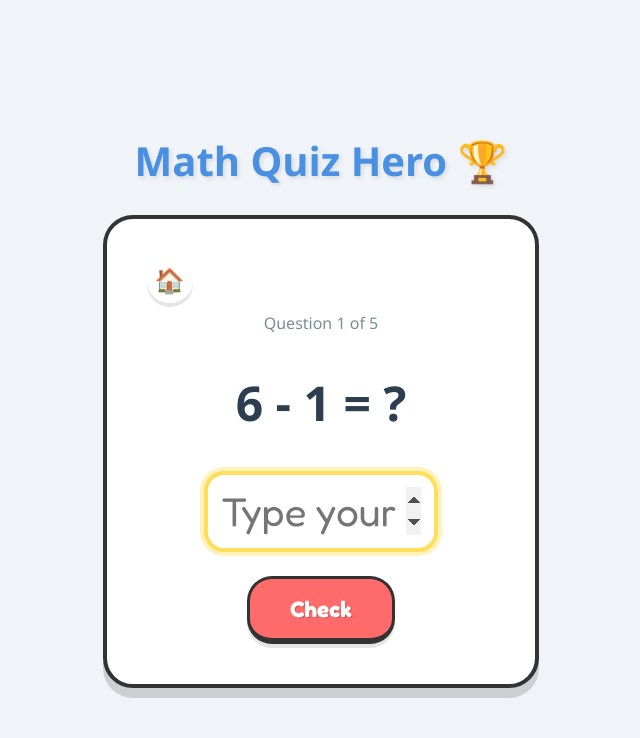
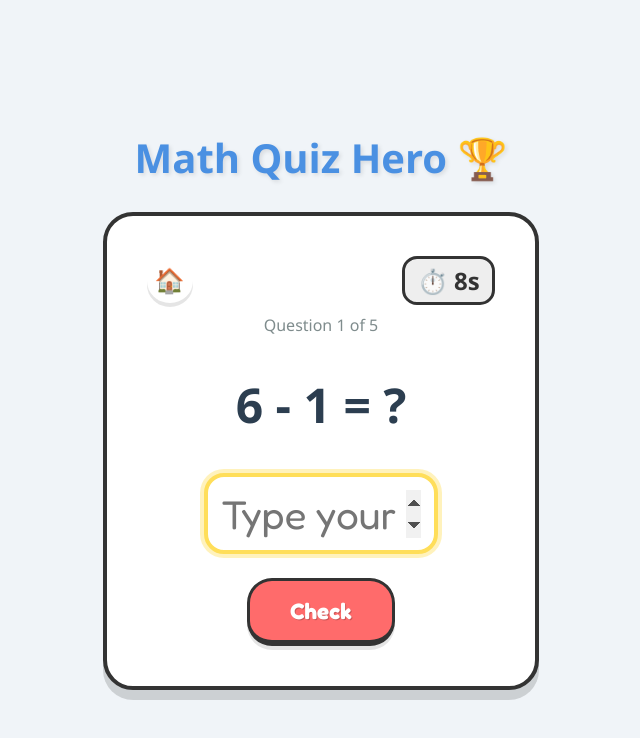
Before and after one commit to ahdanlai/math_quiz, a React (Vite) app: page / in a window 1280 px wide. Both pictures are taken after a click on the button "Go! 🚀". Shown: the top 738 px of the page, without its empty margins (351-991 px from the left). Built offline with nearby package versions, Linux system fonts and the light colour scheme.

Commit message:
Add 10-second timer to quiz
✅ Implemented a 10-second countdown for each question
✅ Automatic progression if time runs out
✅ Added visual timer to the UI with a pulsing danger state at 3 seconds

```diff
--- a/src/main/js/App.css
+++ b/src/main/js/App.css
@@ -155,9 +155,32 @@ header h1 {
 
 .screen-header-top {
   display: flex;
-  justify-content: flex-start;
+  justify-content: space-between;
+  align-items: center;
   margin-bottom: 0.5rem;
   width: 100%;
+}
+
+.timer {
+  font-size: 1.5rem;
+  font-weight: bold;
+  color: #333;
+  background: #eee;
+  padding: 0.2rem 0.8rem;
+  border-radius: 15px;
+  border: 3px solid #333;
+}
+
+.timer.danger {
+  color: #c0392b;
+  background: #fdeaea;
+  animation: pulse 1s infinite;
+}
+
+@keyframes pulse {
+  0% { transform: scale(1); }
+  50% { transform: scale(1.1); }
+  100% { transform: scale(1); }
 }
 
 .screen-header-top.right-align {
--- a/src/main/js/App.tsx
+++ b/src/main/js/App.tsx
@@ -12,17 +12,43 @@ function App() {
   const [currentQuestion, setCurrentQuestion] = useState<any>(null);
   const [userAnswer, setUserAnswer] = useState('');
   const [feedback, setFeedback] = useState<{ isCorrect: boolean; message: string } | null>(null);
+  const [timeLeft, setTimeLeft] = useState(10);
 
   const inputRef = useRef<HTMLInputElement>(null);
+  const timerRef = useRef<number | null>(null);
 
   useEffect(() => {
     if (state === 'ACTIVE' && !feedback && inputRef.current) {
-      // Small timeout ensures the DOM has updated and input is no longer disabled
       setTimeout(() => {
         inputRef.current?.focus();
       }, 10);
     }
   }, [currentQuestion, feedback, state]);
+
+  // Timer logic
+  useEffect(() => {
+    if (state === 'ACTIVE' && !feedback && timeLeft > 0) {
+      timerRef.current = window.setInterval(() => {
+        setTimeLeft((prev) => prev - 1);
+      }, 1000);
+    } else if (timeLeft === 0 && !feedback) {
+      // Time's up! Submit with no answer.
+      handleTimeout();
+    }
+
+    return () => {
+      if (timerRef.current) clearInterval(timerRef.current);
+    };
+  }, [state, feedback, timeLeft]);
+
+  const handleTimeout = () => {
+    const result = quizManager.submitAnswer(-999999); // Impossible answer
+    setFeedback({
+      isCorrect: false,
+      message: `⏰ Time's up! It was ${result.correctAnswer}`
+    });
+    processNext(result);
+  };
 
   const quizManager = useMemo(() => new QuizManager({
     questionCount: 5,
@@ -43,24 +69,29 @@ function App() {
     setState('ACTIVE');
     setFeedback(null);
     setUserAnswer('');
+    setTimeLeft(10);
   };
 
   const handleQuit = () => {
     setState('IDLE');
     setFeedback(null);
     setUserAnswer('');
+    if (timerRef.current) clearInterval(timerRef.current);
   };
 
   const handleSubmit = (e: React.FormEvent) => {
     e.preventDefault();
-    if (!userAnswer) return;
+    if (!userAnswer || feedback) return;
 
     const result = quizManager.submitAnswer(parseInt(userAnswer));
     setFeedback({
       isCorrect: result.isCorrect,
       message: result.isCorrect ? '🌟 Correct!' : `❌ Oops! It was ${result.correctAnswer}`
     });
+    processNext(result);
+  };
 
+  const processNext = (result: any) => {
     setTimeout(() => {
       if (result.isFinished) {
         setState('FINISHED');
@@ -68,6 +99,7 @@ function App() {
         setCurrentQuestion(result.nextQuestion);
         setUserAnswer('');
         setFeedback(null);
+        setTimeLeft(10);
       }
     }, 1500);
   };
@@ -131,6 +163,9 @@ function App() {
           <div className="screen question-screen">
             <div className="screen-header-top">
               <button className="btn-icon" onClick={handleQuit} title="Back to Home">🏠</button>
+              <div className={`timer ${timeLeft <= 3 ? 'danger' : ''}`}>
+                ⏱️ {timeLeft}s
+              </div>
             </div>
             <div className="progress">
               Question {feedback ? quizManager.currentQuestionIndex : quizManager.currentQuestionIndex + 1} of {quizManager.questionCount}
```
